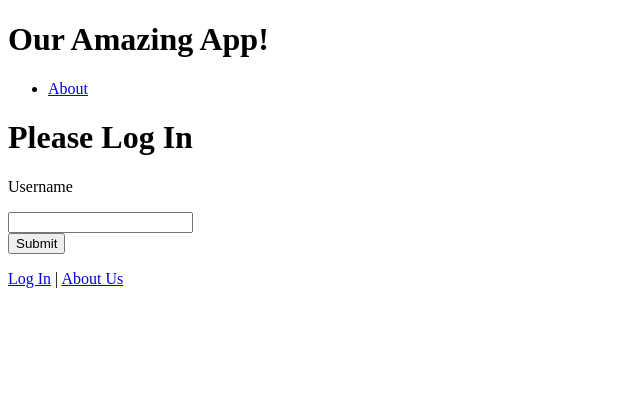
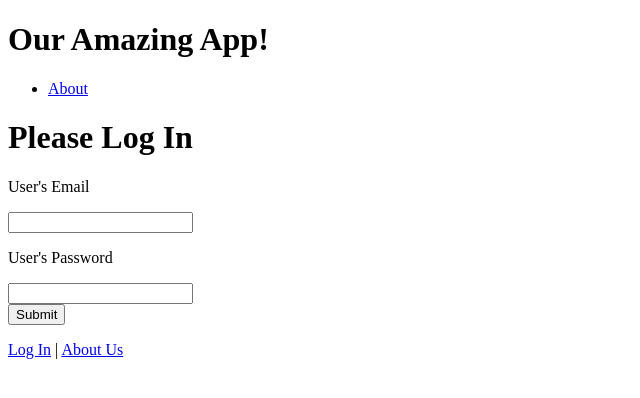
Before and after one commit to Helpico/react-express-login, a React app: page / in a window 1280 px wide. Shown: the top 398 px of the page, without its empty margins (0-640 px from the left). Built offline with nearby package versions, Linux system fonts and the light colour scheme; the HTML template or start-up script is replaced by a standard one.

Commit message:
JSON data selection underway to log in

```diff
--- a/package.json
+++ b/package.json
@@ -17,6 +17,7 @@
     "@babel/preset-react": "7.13.13",
     "babel-loader": "8.2.2",
     "core-js": "3.10.1",
+    "cors": "2.8.5",
     "npm-run-all": "4.1.5",
     "webpack": "5.31.0",
     "webpack-cli": "4.6.0"
--- a/src/App.js
+++ b/src/App.js
@@ -13,7 +13,7 @@ function App() {
           <h1 className="">Our Amazing App!</h1>
           <ul className="">
             <li className="">
-              <NavLink to="/about" className="nav-link" activeClassName="active">
+              <NavLink to="/about" className="">
                 About
               </NavLink>
             </li>
--- a/src/components/Home.js
+++ b/src/components/Home.js
@@ -2,16 +2,18 @@ import React, { useEffect, useState } from "react"
 import Axios from "axios"
 
 function Home() {
-  const [username, setUsername] = useState("")
+  const [userEmail, setUserEmail] = useState("")
+  const [userPassword, setUserPassword] = useState("")
   const [secret, setSecret] = useState("")
 
+
   useEffect(() => {
-    document.title = "Home Page | Our Test App"
+    document.title = "Login Page | The Test App";
   }, [])
 
   async function handleSubmit(e) {
     e.preventDefault()
-    const response = await Axios.post("/secret", { username })
+    const response = await Axios.post("/secret", { userEmail, userPassword })
     setSecret(response.data)
 
   }
@@ -31,9 +33,14 @@ function Home() {
       <form onSubmit={handleSubmit}>
       {secret.status === "failure" && <div><h2>That is incorrect. Try again.</h2></div>}
         <label>
-          <p>Username</p>
-          <input type="text" onChange={e => setUsername(e.target.value)} />
+          <p>User's Email</p>
+          <input type="text" onChange={e => setUserEmail(e.target.value)} />
         </label>
+        <label>
+          <p>User's Password</p>
+          <input type="text" onChange={e => setUserPassword(e.target.value)} />
+        </label>
+
         <div>
           <button type="submit">Submit</button>
         </div>
```
Also changed, not shown: index.js (+18 -2 lines), 2 other files (tests, documents, lock files or other folders).
